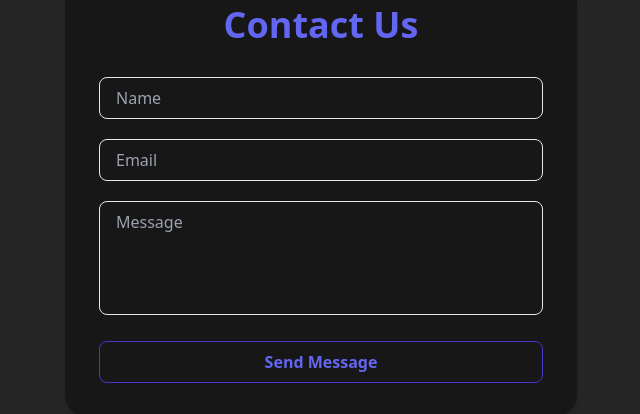
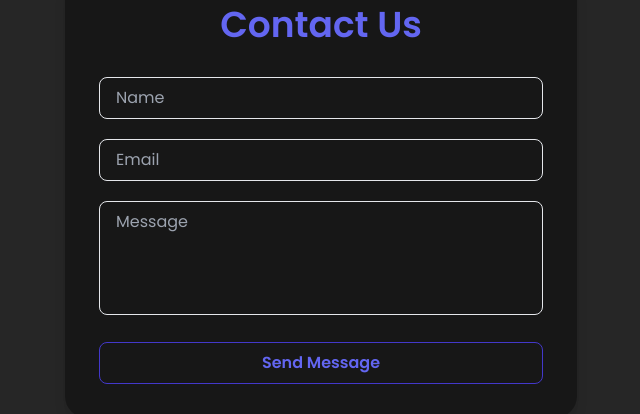
Before and after one commit to Tigmanshukumar/contactus_backend, a website: page index.html in a window 1280 px wide. Shown: the part 180-594 px from the top of the page, 319-959 px from the left. Drawn offline with nearby package versions, Linux system fonts and the light colour scheme; files that its build step writes are made by us from their sources; the site is published under a folder, as on GitHub Pages, so addresses that start at the root find nothing.

Commit message:
Update index.html

```diff
--- a/index.html
+++ b/index.html
@@ -6,13 +6,13 @@
   <title>Contact Form</title>
   <script src="https://cdn.tailwindcss.com"></script>
    <link rel="icon" type="image/x-icon" href="https://i.postimg.cc/DzKktn6v/images-removebg-preview.png">
-  <link rel="stylesheet" href="/stylesheets/style.css">
+  <link rel="stylesheet" href="style.css">
    <link href="https://fonts.googleapis.com/css2?family=Poppins:wght@400;500;600&display=swap" rel="stylesheet">
 </head>
 <body class="bg-neutral-800 flex flex-col caret-indigo-500 items-center justify-center min-h-screen">
   <div class=" w-full max-w-lg bg-neutral-900 rounded-[22px] border-2 border-transparent shadow-lg p-8 transition-all duration-500 hover:scale-85 hover:rounded-[20px] hover:border-indigo-500 hover:shadow-[0_0_30px_1px_rgba(79,70,229,0.3)]">
     <h1 class="text-4xl font-bold text-indigo-500 mb-6 text-center">Contact Us</h1>
-    <form method="POST" action="/submit" class="space-y-5">
+    <form method="GET" action="success.html" class="space-y-5">
       <div>
         <input type="text" name="name" required placeholder="Name"
           class="w-full px-4 py-2 text-white border rounded-lg outline-none bg-transparent mt-2" />
```
